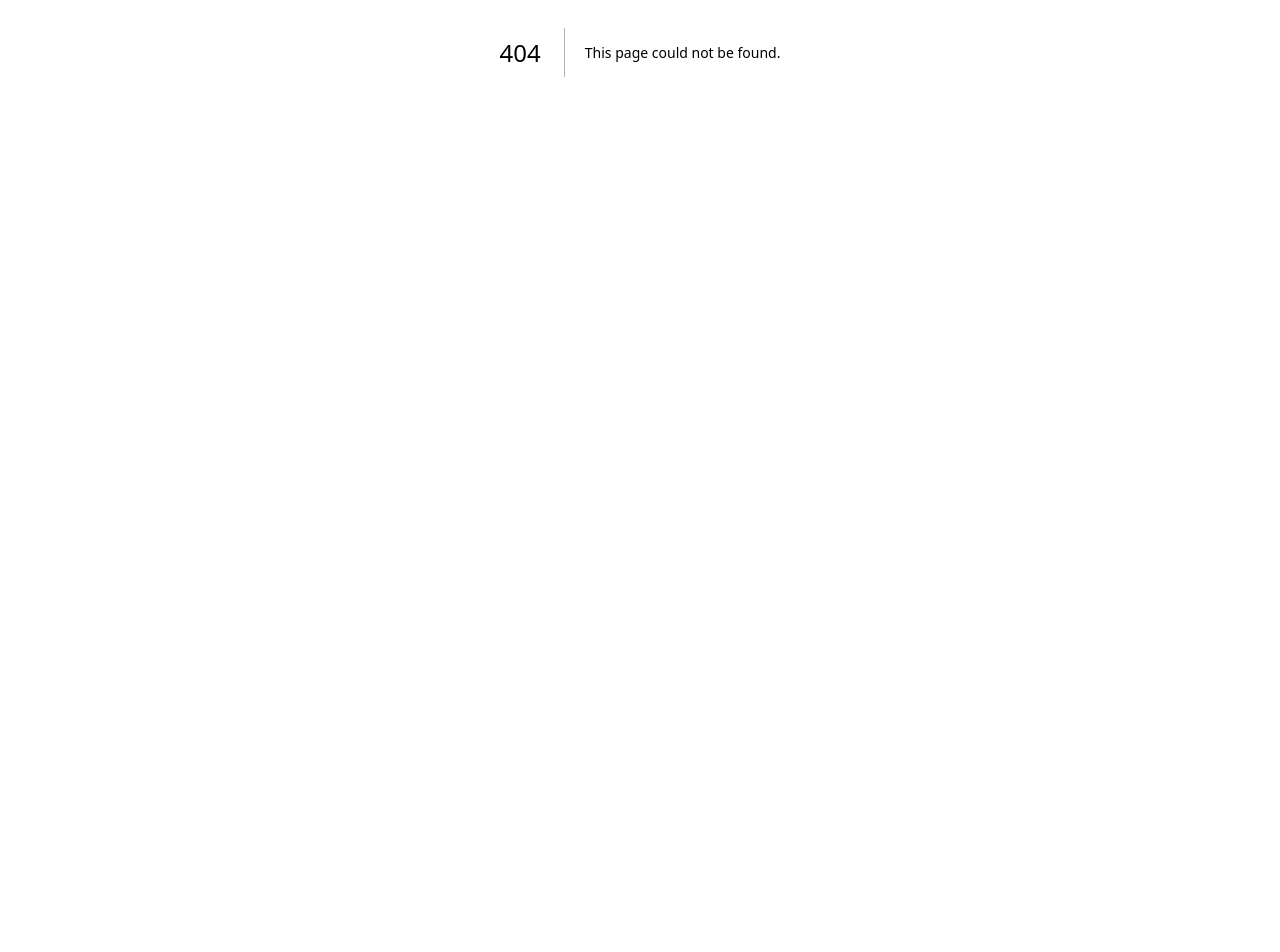
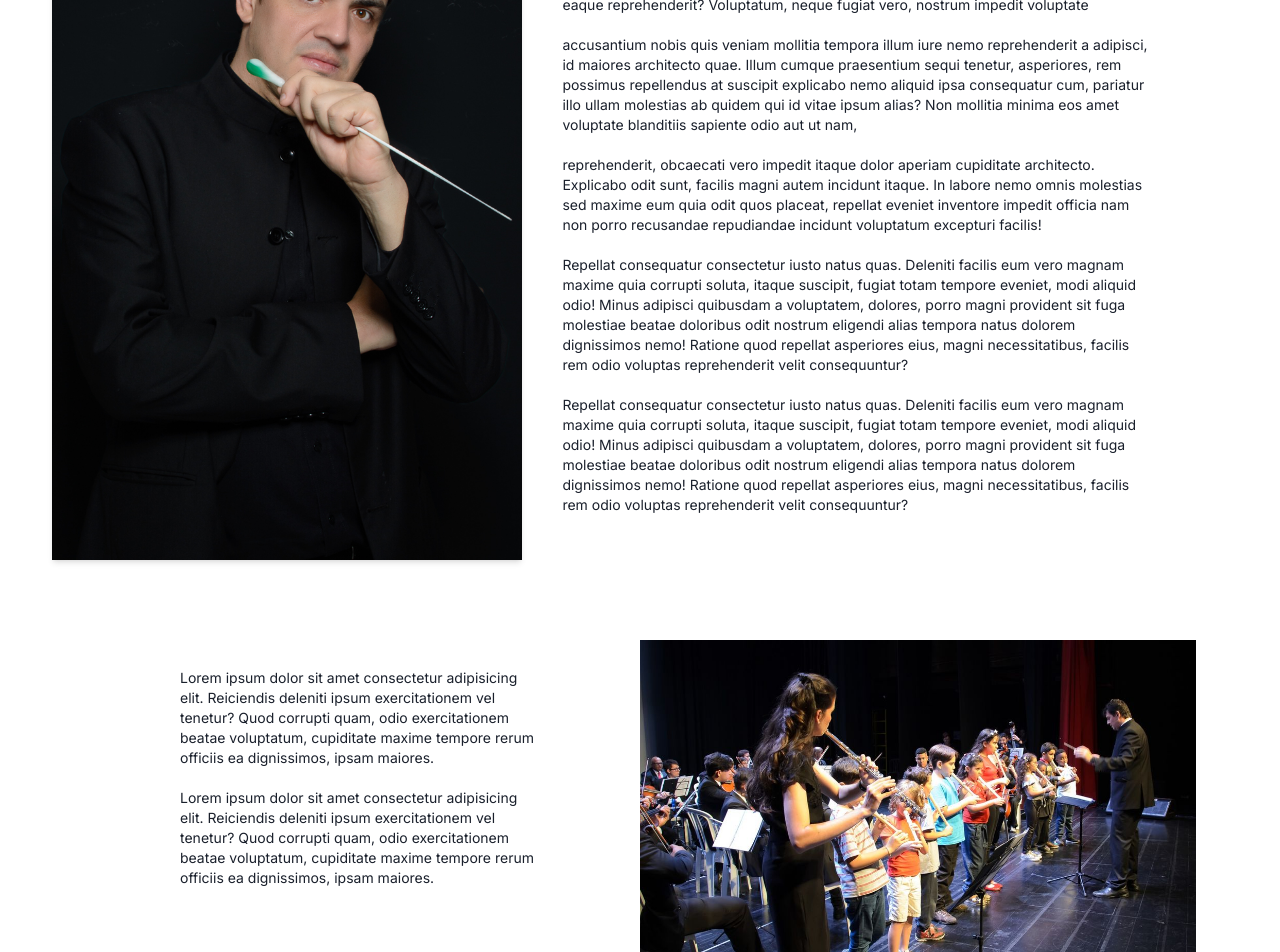
Before and after one commit to devMoisa/Assec-Sorocaba, a Next.js app: page /maestro in a window 1280 px wide. Before the commit this address had no page. Shown: the part 348-1300 px from the top of the page. Before the commit the page ends 800 px from the top, so only its background shows below. Built offline with nearby package versions, Linux system fonts and the light colour scheme.

Commit message:
feat: maestro denis

```diff
--- /dev/null
+++ b/src/app/maestro/page.tsx
@@ -0,0 +1,84 @@
+/* eslint-disable @next/next/no-img-element */
+"use client";
+import { Footer } from "@/components/Footer";
+import "../../global.css";
+
+import { Navbar } from "@/components/Navbar";
+import { SessionAssec } from "@/components/SessionAssec";
+import Image from "next/image";
+
+export default function Maestro() {
+  return (
+    <div className="flex flex-col">
+      <Navbar isCarousel={false} dark={true} />
+      {/* <div className="container mt-10 mb-20 flex flex-row gap-10 flex-wrap"> */}
+      <div className="container mt-10 mb-20 flex flex-col-reverse gap-10 lg:flex-row">
+        <img
+          src={"/MaestroDenis1.jpg"}
+          alt="Maestro Denis Vieira"
+          className="shadow-md w-full h-auto sm:w-auto sm:h-auto md:h-auto lg:w-[50%] lg:h-[40%] xl:w-[40%] xl:h-auto"
+        />
+        <div className="flex flex-col justify-start lg:w-1/2">
+          <h1 className="mb-10 text-start text-4xl font-extralight font-[var(--font-gotham)]">
+            MAESTRO DENIS VIEIRA
+          </h1>
+          <p className="whitespace-pre-line text-sm">
+            Lorem ipsum dolor sit amet consectetur adipisicing elit. Quasi
+            incidunt, excepturi delectus praesentium dignissimos magni illum
+            vero beatae obcaecati accusamus! Quae tempore itaque exercitationem
+            asperiores incidunt eius minima nobis, sed distinctio eaque
+            reprehenderit? Voluptatum, neque fugiat vero, nostrum impedit
+            voluptate{"\n\n"} accusantium nobis quis veniam mollitia tempora
+            illum iure nemo reprehenderit a adipisci, id maiores architecto
+            quae. Illum cumque praesentium sequi tenetur, asperiores, rem
+            possimus repellendus at suscipit explicabo nemo aliquid ipsa
+            consequatur cum, pariatur illo ullam molestias ab quidem qui id
+            vitae ipsum alias? Non mollitia minima eos amet voluptate blanditiis
+            sapiente odio aut ut nam,{"\n\n"} reprehenderit, obcaecati vero
+            impedit itaque dolor aperiam cupiditate architecto. Explicabo odit
+            sunt, facilis magni autem incidunt itaque. In labore nemo omnis
+            molestias sed maxime eum quia odit quos placeat, repellat eveniet
+            inventore impedit officia nam non porro recusandae repudiandae
+            incidunt voluptatum excepturi facilis!
+            {"\n\n"}Repellat consequatur consectetur iusto natus quas. Deleniti
+            facilis eum vero magnam maxime quia corrupti soluta, itaque
+            suscipit, fugiat totam tempore eveniet, modi aliquid odio! Minus
+            adipisci quibusdam a voluptatem, dolores, porro magni provident sit
+            fuga molestiae beatae doloribus odit nostrum eligendi alias tempora
+            natus dolorem dignissimos nemo! Ratione quod repellat asperiores
+            eius, magni necessitatibus, facilis rem odio voluptas reprehenderit
+            velit consequuntur?
+            {"\n\n"}Repellat consequatur consectetur iusto natus quas. Deleniti
+            facilis eum vero magnam maxime quia corrupti soluta, itaque
+            suscipit, fugiat totam tempore eveniet, modi aliquid odio! Minus
+            adipisci quibusdam a voluptatem, dolores, porro magni provident sit
+            fuga molestiae beatae doloribus odit nostrum eligendi alias tempora
+            natus dolorem dignissimos nemo! Ratione quod repellat asperiores
+            eius, magni necessitatibus, facilis rem odio voluptas reprehenderit
+            velit consequuntur?
+          </p>
+        </div>
+      </div>
+      <div className="container flex-col">
+        <SessionAssec
+          side={"right"}
+          alt={"A ASSEC - Image"}
+          description={`Lorem ipsum dolor sit amet consectetur adipisicing elit. Reiciendis deleniti ipsum exercitationem vel tenetur? Quod corrupti quam, odio exercitationem beatae voluptatum, cupiditate maxime tempore rerum officiis ea dignissimos, ipsam maiores.\n\nLorem ipsum dolor sit amet consectetur adipisicing elit. Reiciendis deleniti ipsum exercitationem vel tenetur? Quod corrupti quam, odio exercitationem beatae voluptatum, cupiditate maxime tempore rerum officiis ea dignissimos, ipsam maiores.`}
+          imagePath={"/Fila11.jpg"}
+          titleButton=""
+          urlButton=""
+        />
+        <SessionAssec
+          side={"left"}
+          alt={"A ASSEC - Image"}
+          description={`Lorem ipsum dolor sit amet consectetur adipisicing elit. Reiciendis deleniti ipsum exercitationem vel tenetur? Quod corrupti quam, odio exercitationem beatae voluptatum, cupiditate maxime tempore rerum officiis ea dignissimos, ipsam maiores.\n\nLorem ipsum dolor sit amet consectetur adipisicing elit. Reiciendis deleniti ipsum exercitationem vel tenetur? Quod corrupti quam, odio exercitationem beatae voluptatum, cupiditate maxime tempore rerum officiis ea dignissimos, ipsam maiores.`}
+          imagePath={"/Fila8.jpg"}
+          titleButton=""
+          urlButton=""
+        />
+      </div>
+      <div className="mt-36" />
+      <Footer />
+    </div>
+  );
+}
--- a/src/components/Navbar.tsx
+++ b/src/components/Navbar.tsx
@@ -28,7 +28,7 @@ const menuItems: MenuItem[] = [
   {
     title: "A FILAHARMÔNICA",
     links: [
-      { name: "MAESTRO", goTo: "#maestro" },
+      { name: "MAESTRO", goTo: "maestro" },
       { name: "HISTÓRIA", goTo: "historia-da-fila" },
     ],
   },
--- a/src/components/Session.tsx
+++ b/src/components/Session.tsx
@@ -38,9 +38,11 @@ export const Session = ({
           />
         </div>
         <div className="w-full lg:w-1/2 flex flex-col justify-center items-center lg:pl-24 lg:pr-24">
-          <h2 className="text-3xl mt-32 sm:mt-20 lg:text-4xl font-[var(--font-gotham)]">
-            {title}
-          </h2>
+          {title && (
+            <h2 className="text-3xl mt-32 sm:mt-20 lg:text-4xl font-[var(--font-gotham)]">
+              {title}
+            </h2>
+          )}
           {description && (
             <p className="text-center w-[70%] lg:w-full mt-4 lg:mt-7 font-[var(--font-gotham)]">
               {description}
--- a/src/components/SessionAssec.tsx
+++ b/src/components/SessionAssec.tsx
@@ -37,9 +37,25 @@ export const SessionAssec = ({
             style={{ width: "100%", height: "auto" }}
           />
         </div>
-        <div className="w-full container lg:w-1/2 flex flex-col justify-center items-start lg:pl-24 lg:pr-24 pb-32 lg:p-0">
+        <div
+          className="
+            flex
+    w-full
+    flex-col
+    justify-center
+    items-center  /* Centraliza o texto no mobile */
+    pb-24
+    pt-10
+    lg:pb-32
+    lg:w-1/2
+    lg:items-start  /* Alinha o texto à esquerda a partir de lg */
+    lg:pl-24
+    lg:pr-24
+    lg:p-0
+        "
+        >
           {title && (
-            <h2 className="text-3xl mt-10 lg:mt-0 sm:mt-10 lg:text-3xl font-[var(--font-gotham)]">
+            <h2 className="text-3xl mt-10 lg:mt-5 lg:text-3xl font-[var(--font-gotham)]">
               {title}
             </h2>
           )}
```
